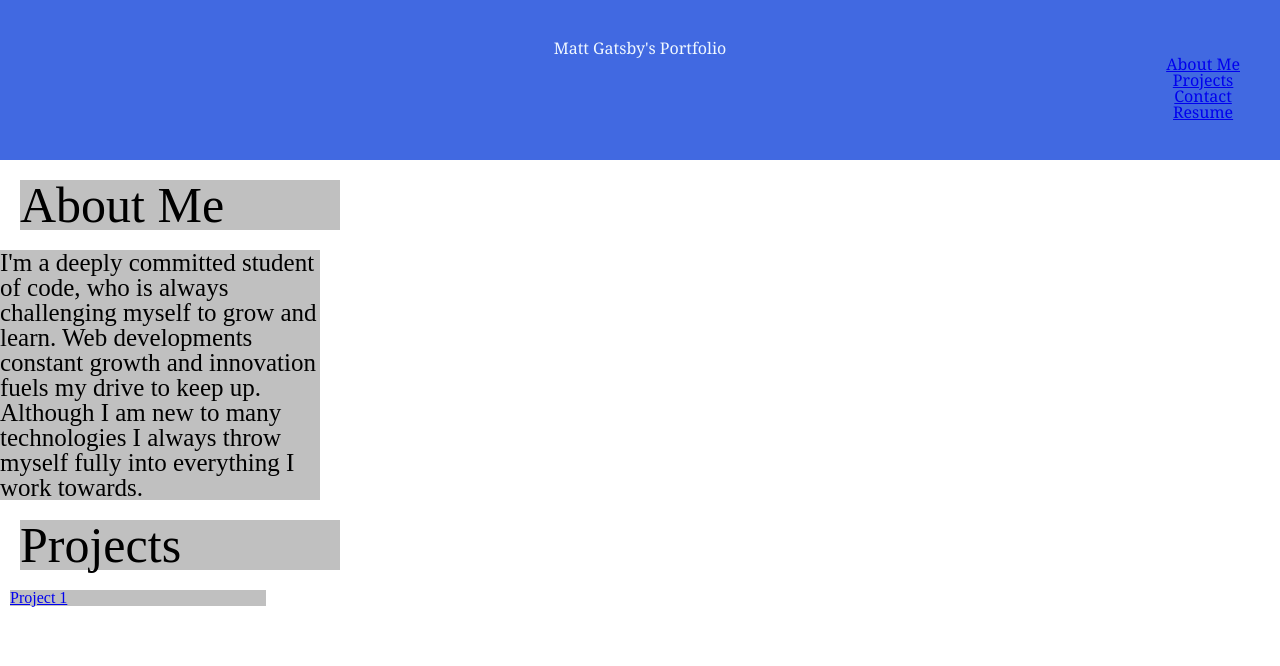
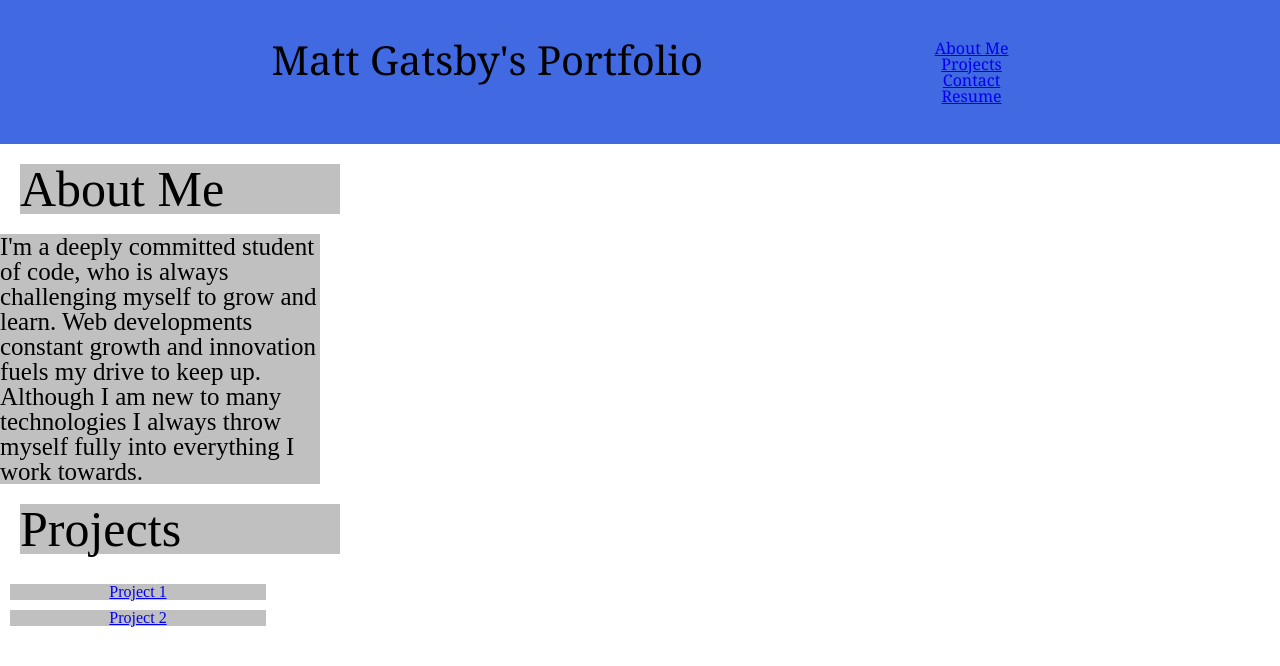
Before and after one commit to mattjgatsby/matt-gatsby-portfolio, a plain HTML site: page index.html in a window 1280 px wide. Drawn offline with Linux system fonts and the light colour scheme.

Commit message:
added flex to css, color variables, justify-content

```diff
--- a/assets/css/style.css
+++ b/assets/css/style.css
@@ -1,15 +1,25 @@
 :root {
+    --background-header: royalblue;
+    --background-main: silver;
+    --text-color:black;
 
 }
 * {
     box-sizing: border-box;
 }
+
+h1 {
+    font-size: 40px;
+}
+
 header {
     font-family:Georgia, Times, 'Times New Roman', serif;
     padding: 40px;
-    background-color: royalblue;
-    color: aliceblue;
+    background-color: var(--background-header);
+    color: var(--text-color);
     text-align: center;
+    display:flex;
+    justify-content: space-evenly  ;
 }
 nav {
     display: flex;
@@ -18,7 +28,9 @@ nav {
 }
 
 article {
-    display: block;
+    display: flex;
+    flex-wrap: wrap;
+    flex-direction: column;
 }
 
 article h2 {
@@ -37,6 +49,7 @@ article p {
 }
 article li {
     display: flex;
+    justify-content:center;
     width: 20%;
     margin: 10px;
     background-color: silver;
--- a/index.html
+++ b/index.html
@@ -45,6 +45,9 @@
                     <li>
                         <a href="#">Project 1</a>
                     </li>
+                    <li>
+                        <a href="#">Project 2</a>
+                    </li>
                 </div>
             </article>
         </section>
```
